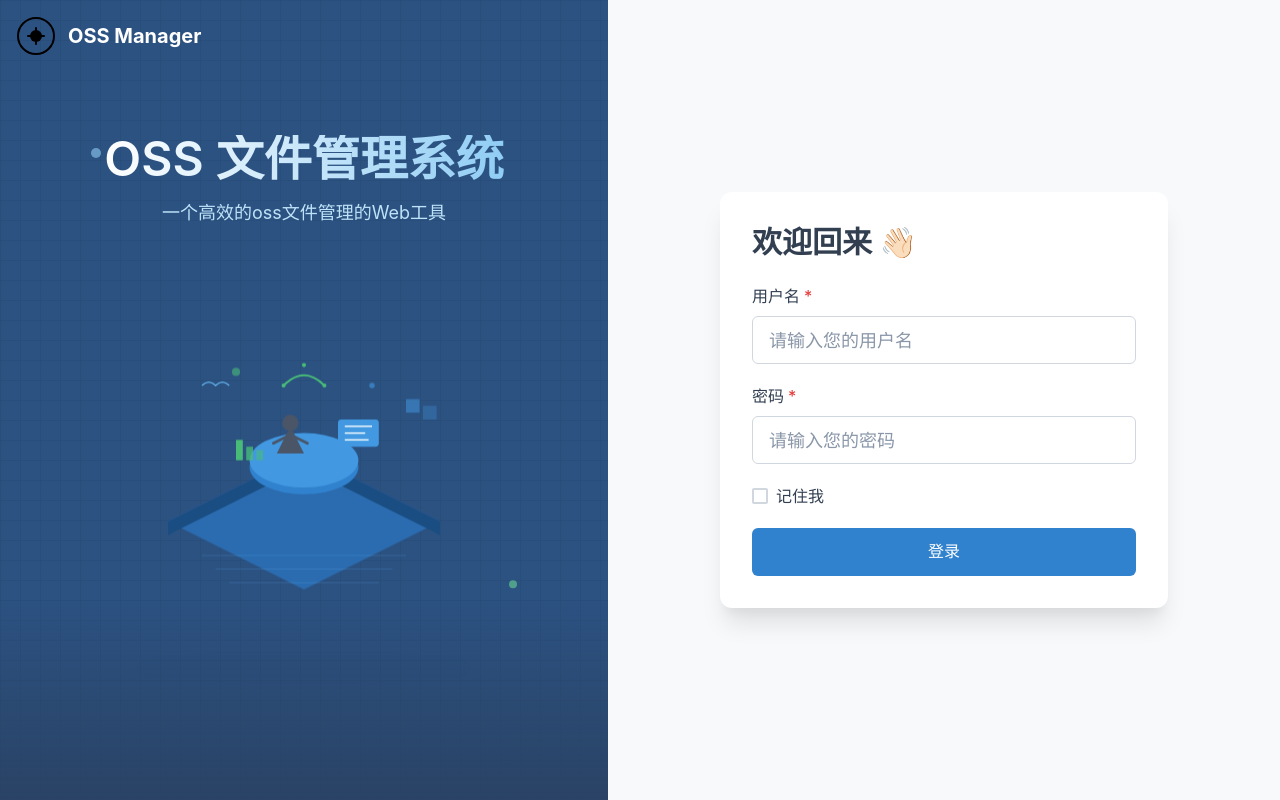
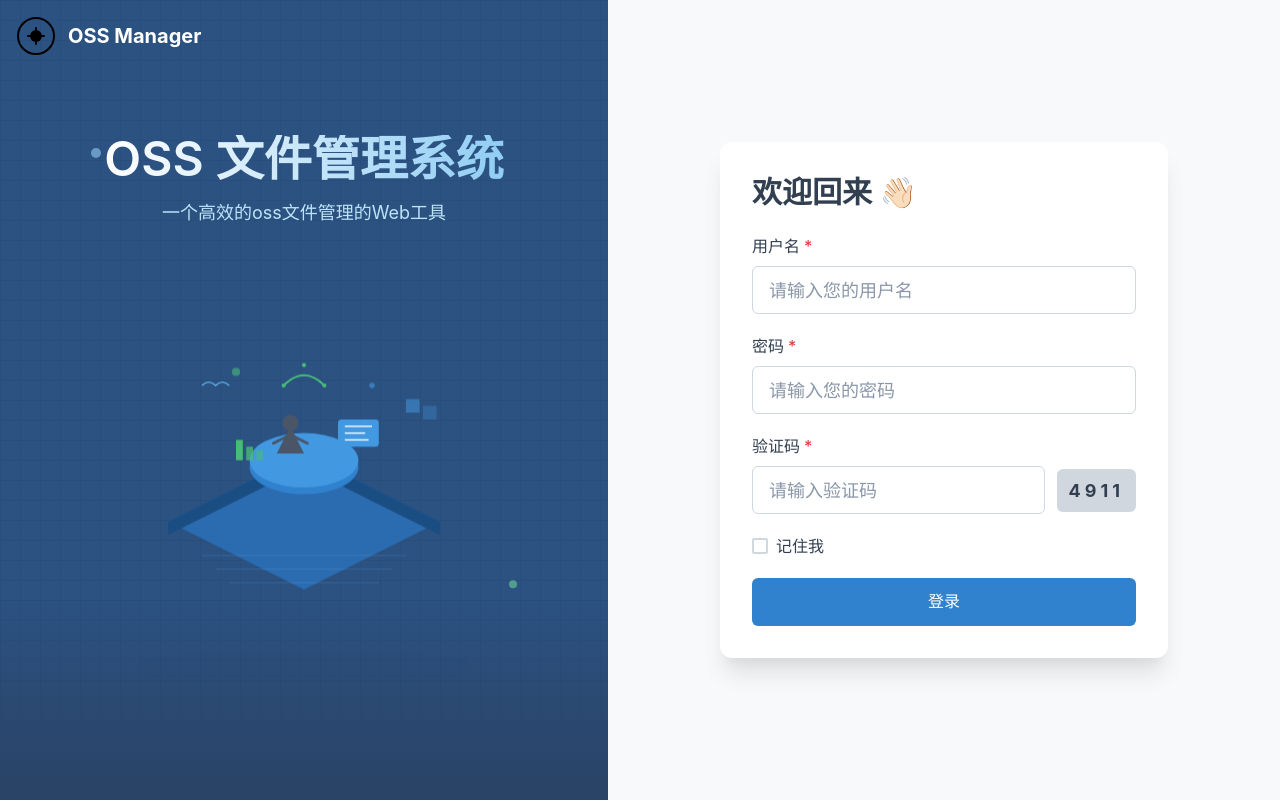
Before and after one commit to myysophia/ossmanager-fronted, a Next.js app: page /auth/login in a window 1280 px wide. Built offline with nearby package versions, Linux system fonts and the light colour scheme; no server answers; what @chakra-ui/next-js would draw is missing.

Commit message:
feat: 添加验证码功能以增强登录安全性
- 在登录页面中引入验证码功能，生成4位数字验证码以防止恶意登录。
- 增加验证码输入框和错误提示，确保用户输入正确验证码后才能登录。
- 提供刷新验证码的功能，提升用户体验。

```diff
--- a/src/app/auth/login/page.tsx
+++ b/src/app/auth/login/page.tsx
@@ -25,24 +25,42 @@ import { AuthAPI } from '@/lib/api/auth';
 const MotionBox = motion(Box);
 const IllustrationWrapper = motion(Box);
 
+function generateCaptcha() {
+  // 生成4位数字验证码
+  return Math.random().toString().slice(2, 6);
+}
+
 export default function LoginPage() {
   const [email, setEmail] = useState('');
   const [password, setPassword] = useState('');
   const [isLoading, setIsLoading] = useState(false);
   const [rememberMe, setRememberMe] = useState(false);
+  const [captcha, setCaptcha] = useState(generateCaptcha());
+  const [captchaInput, setCaptchaInput] = useState('');
+  const [captchaError, setCaptchaError] = useState('');
   const router = useRouter();
   const toast = useToast();
 
+  const refreshCaptcha = () => {
+    setCaptcha(generateCaptcha());
+    setCaptchaInput('');
+    setCaptchaError('');
+  };
+
   const handleLogin = async (e: React.FormEvent) => {
     e.preventDefault();
+    setCaptchaError('');
+    if (captchaInput !== captcha) {
+      setCaptchaError('验证码错误');
+      refreshCaptcha();
+      return;
+    }
     setIsLoading(true);
-
     try {
       const response = await AuthAPI.login({
         username: email,
         password: password,
       });
-
       if (response) {
         toast({
           title: '登录成功',
@@ -314,6 +332,40 @@ export default function LoginPage() {
                   />
                 </FormControl>
 
+                <FormControl isRequired>
+                  <FormLabel>验证码</FormLabel>
+                  <Flex align="center">
+                    <Input
+                      type="text"
+                      placeholder="请输入验证码"
+                      value={captchaInput}
+                      onChange={(e) => setCaptchaInput(e.target.value)}
+                      size="lg"
+                      borderRadius="md"
+                      maxLength={4}
+                    />
+                    <Box
+                      ml={3}
+                      px={3}
+                      py={2}
+                      bg={useColorModeValue('gray.200', 'gray.600')}
+                      borderRadius="md"
+                      fontWeight="bold"
+                      fontSize="lg"
+                      letterSpacing="4px"
+                      cursor="pointer"
+                      userSelect="none"
+                      onClick={refreshCaptcha}
+                      title="点击刷新验证码"
+                    >
+                      {captcha}
+                    </Box>
+                  </Flex>
+                  {captchaError && (
+                    <Text color="red.500" fontSize="sm" mt={1}>{captchaError}</Text>
+                  )}
+                </FormControl>
+
                 <Stack spacing={5}>
                   <Flex justify="space-between" align="center">
                     <Checkbox
```
